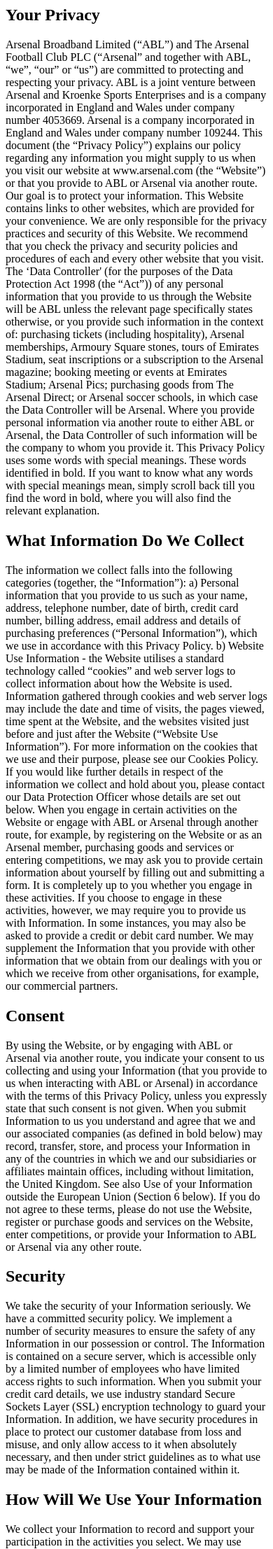
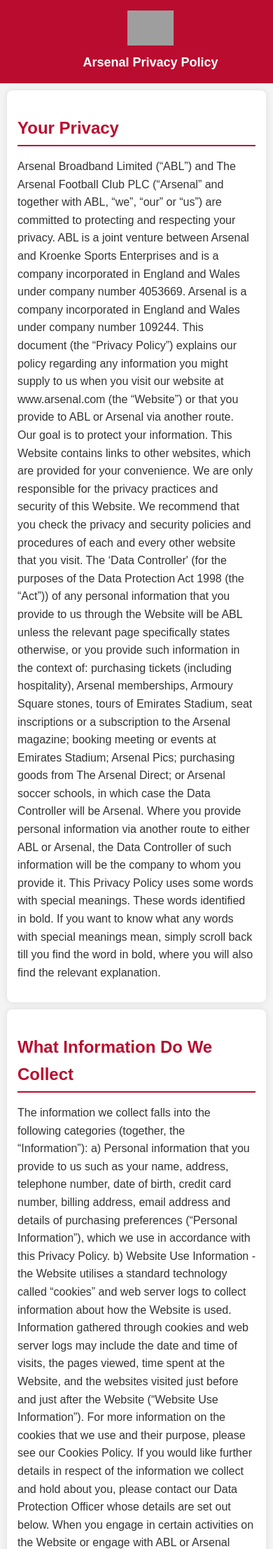
Before and after one commit to adwoaelegba/Koios, a PHP site: page /www_arsenal.html in a window 390 px wide. Shown: the top 2213 px of the page at 70% size. Run offline with PHP 8.4, Linux system fonts and the light colour scheme; grey boxes are pictures that could not be loaded.

Commit message:
privacy policy one

```diff
--- a/testEnv/intro.php
+++ b/testEnv/intro.php
@@ -77,7 +77,7 @@
 
     <div class="sidebar">
     <img src="../images/koios.png" alt="Logo" class="logo">
-        <a href="#">Arsenal</a>
+        <a href="www_arsenal.html">Arsenal</a>
         <a href="#">Apple</a>
         <a href="#">Bank of America</a>
         <a href="#">Bloomberg</a>
--- a/testEnv/www_arsenal.html
+++ b/testEnv/www_arsenal.html
@@ -1,8 +1,118 @@
-<html>
+
+<!DOCTYPE html>
+<html lang="en">
 <head>
-<title>Privacy Policy</title>
+    <meta charset="UTF-8">
+    <meta name="viewport" content="width=device-width, initial-scale=1.0">
+<title> Arsenal Privacy Policy</title>
+<!--CSS Styling-->
+<style>
+    /* General page styling */
+body {
+    font-family: Arial, sans-serif;
+    margin: 0;
+    padding: 0;
+    background: #f4f4f4;
+    color: #333;
+    line-height: 1.6;
+}
+/* Header styling */
+header {
+    background: #ba0c2f; /* Arsenal red */
+    color: white;
+    padding: 15px 20px;
+    display: flex;
+    align-items: center;
+    justify-content: space-between;
+    position: sticky;
+    top: 0;
+    width: 100%;
+    z-index: 1000;
+}
+
+/* Arsenal logo */
+.logo {
+    height: 50px; /* Adjust size as needed */
+}
+
+/* Header info section */
+.header-info {
+    flex-grow: 1;
+    text-align: center;
+    font-size: 20px;
+    font-weight: bold;
+}
+/* Header */
+header {
+    background: #ba0c2f; /* Arsenal red */
+    color: white;
+    padding: 15px 20px;
+    text-align: center;
+    font-size: 24px;
+    font-weight: bold;
+}
+
+/* Main content container */
+section {
+    max-width: 800px;
+    margin: 20px auto;
+    background: white;
+    padding: 20px;
+    border-radius: 8px;
+    box-shadow: 0 0 10px rgba(0, 0, 0, 0.1);
+}
+
+/* Section headings */
+h2 {
+    color: #ba0c2f;
+    border-bottom: 2px solid #ba0c2f;
+    padding-bottom: 5px;
+    margin-bottom: 15px;
+}
+
+/* Paragraph styling */
+p {
+    font-size: 16px;
+    margin-bottom: 15px;
+}
+
+/* Links */
+a {
+    color: #ba0c2f;
+    text-decoration: none;
+}
+
+a:hover {
+    text-decoration: underline;
+}
+
+/* Responsive design */
+@media (max-width: 768px) {
+
+    header {
+        flex-direction: column;
+        text-align: center;
+    }
+
+    .header-info {
+        font-size: 18px;
+        margin-top: 10px;
+    }
+
+    section {
+        margin: 10px;
+        padding: 15px;
+    }
+}
+
+</style>
 </head>
 <body>
+    <header>
+        <img src="../images/arsenal.png" alt="Arsenal Logo" class="logo">
+        <div class="header-info">Arsenal Privacy Policy</div>
+    </header>
+
 <section>
 <h2>Your Privacy</h2>
 <p>Arsenal Broadband Limited (“ABL”) and The Arsenal Football Club PLC (“Arsenal” and together with ABL, “we”, “our” or “us”) are committed to protecting and respecting your privacy.  ABL is a joint venture between Arsenal and Kroenke Sports Enterprises and is a company incorporated in England and Wales under company number 4053669. Arsenal is a company incorporated in England and Wales under company number 109244.
```
Also changed, not shown: images/arsenal.png (added).
